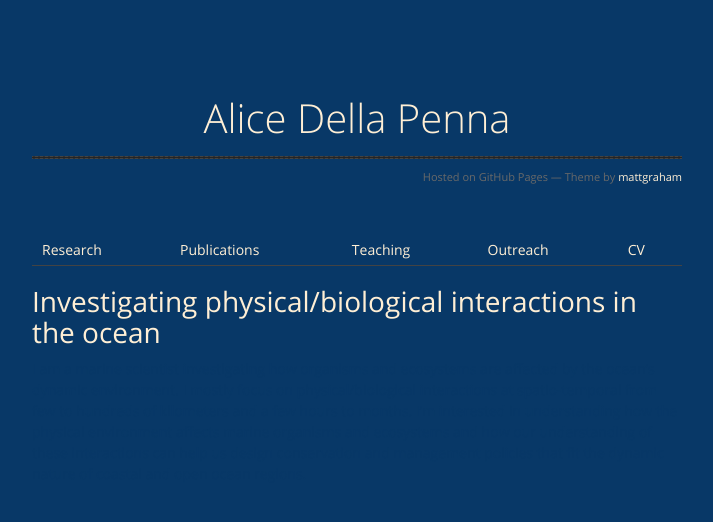
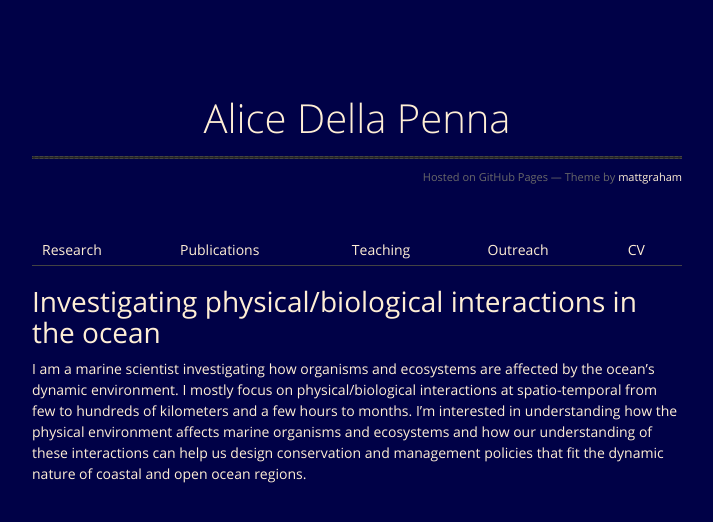
Before and after one commit to AliceDellaPenna/alicedellapenna.github.io, a Jekyll site: the page built from index.markdown, in a window 1280 px wide. Shown: the top 522 px of the page, without its empty margins (283-996 px from the left). Built offline with Jekyll 4.4.1, drawn with Linux system fonts in a browser that asks for light colours; the repository's description, which GitHub fills in, is left out.

Commit message:
Update jekyll-theme-midnight.scss

```diff
--- a/_sass/jekyll-theme-midnight.scss
+++ b/_sass/jekyll-theme-midnight.scss
@@ -7,10 +7,10 @@ body {
   margin: 0px;
   font:14px/1.5 "OpenSansRegular", "Helvetica Neue", Helvetica, Arial, sans-serif;
   //color:#f0e7d5;#083867
-  color: #083867;
+  color: #ffefd5;
   font-weight: normal;
   //background: #252525;
-  background: #083867;
+  background: #000147;
   background-attachment: fixed !important;
   background: linear_gradient(#2a2a29, #1c1c1c);
 }
```
